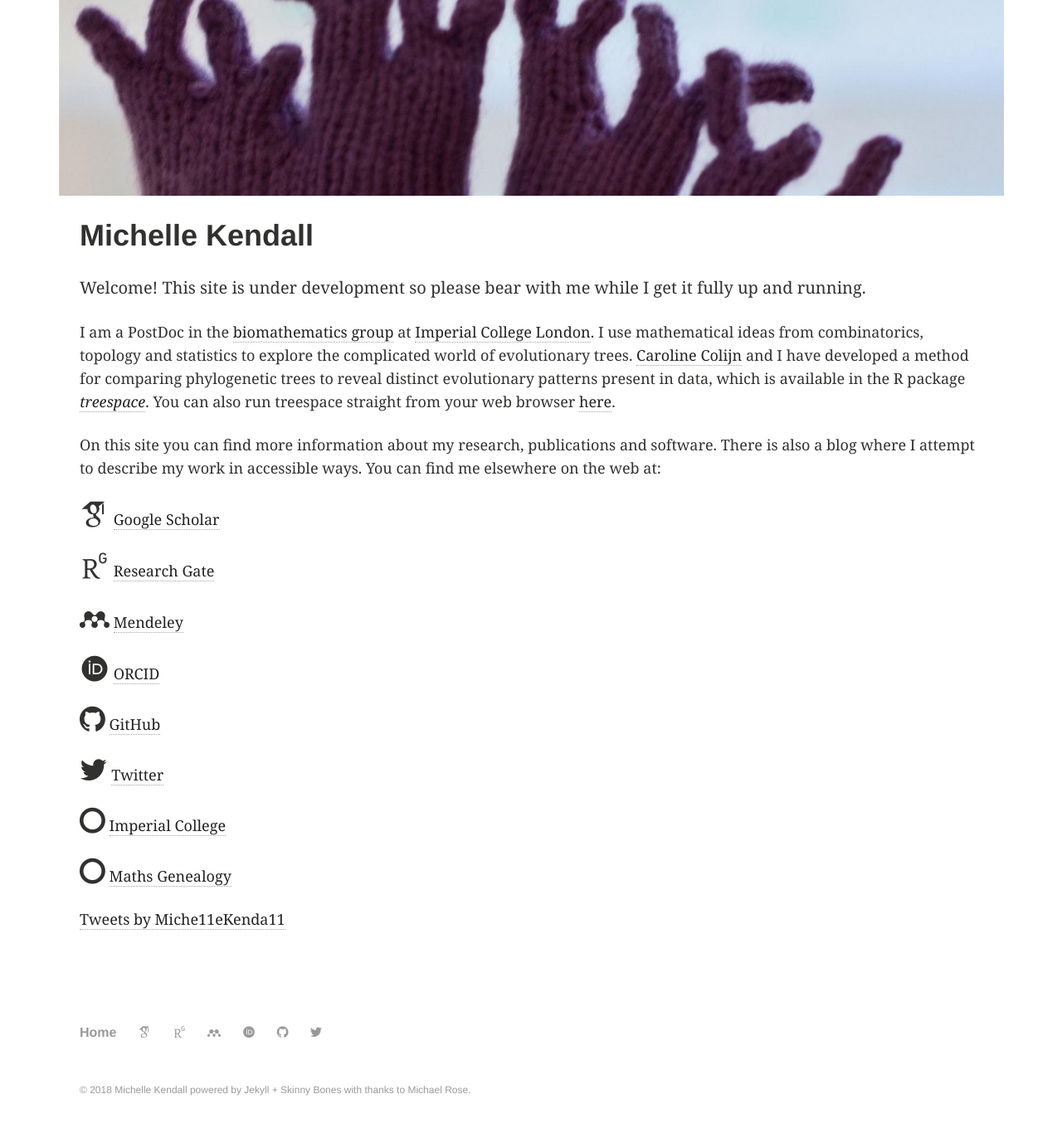
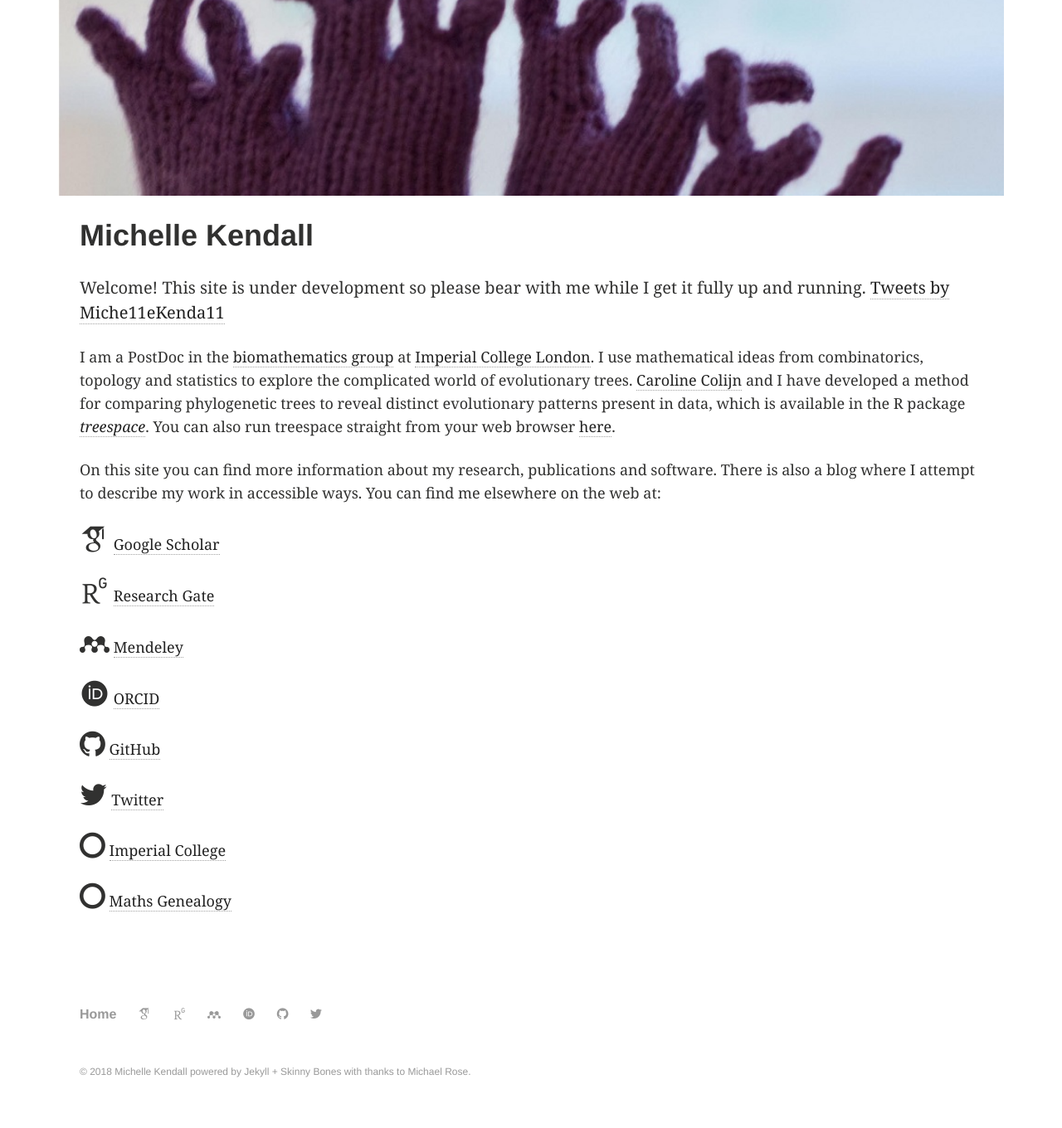
Before and after one commit to MichelleKendall/MichelleKendall.github.io, a Jekyll site: the page built from index.md, in a window 1280 px wide and 1400 px high, scrolled down 261 px. Shown: the top 1360 px of the window at 83% size. Built offline with Jekyll 4.4.1, drawn with Linux system fonts in a browser that asks for light colours; some web fonts are replaced; comment, search, counter and statistics services are not loaded; some of the changed lines change nothing that is shown.

Commit message:
Moving twitter feed

```diff
--- a/index.md
+++ b/index.md
@@ -6,7 +6,8 @@
   feature: knitted_tree_banner.jpg
 ---
 
-Welcome! This site is under development so please bear with me while I get it fully up and running.
+Welcome! This site is under development so please bear with me while I get it fully up and running. <a class="twitter-timeline tw-align-right" data-width="400" data-height="600" data-theme="light" data-link-color="#2B7BB9" href="https://twitter.com/Miche11eKenda11?ref_src=twsrc%5Etfw">Tweets by Miche11eKenda11</a> <script async src="https://platform.twitter.com/widgets.js" charset="utf-8"></script>
+
 
 I am a PostDoc in the <a href="http://www.imperial.ac.uk/biomathematics-group" target="_blank">biomathematics group</a> at <a href="https://www.imperial.ac.uk/" target="_blank">Imperial College London</a>.
 I use mathematical ideas from combinatorics, topology and statistics to explore the complicated world of evolutionary trees.
@@ -30,5 +31,3 @@
 <i class="fa fa-circle-o fa-2x"></i> <a href="http://www.imperial.ac.uk/people/m.kendall" target="_blank">  Imperial College</a>
 
 <i class="fa fa-circle-o fa-2x" aria-hidden="true"></i> <a href="http://genealogy.math.ndsu.nodak.edu/id.php?id=181879" target="_blank">  Maths Genealogy</a>
-
-<a class="twitter-timeline tw-align-right" data-width="400" data-height="600" data-theme="light" data-link-color="#2B7BB9" href="https://twitter.com/Miche11eKenda11?ref_src=twsrc%5Etfw">Tweets by Miche11eKenda11</a> <script async src="https://platform.twitter.com/widgets.js" charset="utf-8"></script>
```
